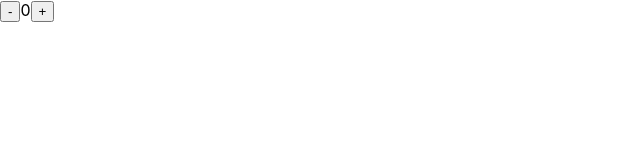
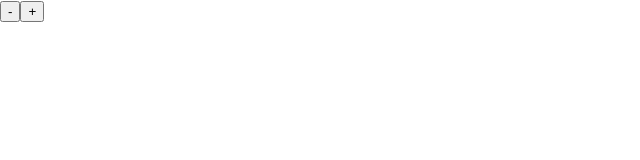
Before and after one commit to benjaminhernandez1981/React-Crash-Course-Week-5, a React (Create React App) app: page / in a window 1280 px wide. Shown: the top 160 px of the page, without its empty margins (0-640 px from the left). Built offline with nearby package versions, Linux system fonts and the light colour scheme.

Commit message:
react-crash-course-wk5

```diff
--- a/src/components/Counter.jsx
+++ b/src/components/Counter.jsx
@@ -1,21 +1,20 @@
 import React, { useState } from "react";
 
 function Counter() {
-  const [counter, setCounter] = useState(0);
-  function incrementCounter() {
-    setCounter((prevCounter) => prevCounter + 1);
-    setCounter((prevCounter) => prevCounter + 1);
+  const [arr, setArr] = useState([]);
+
+  function addPlus() {
+    setArr((prevArr) => [...prevArr, "+"]);
   }
 
-  function decrementCounter() {
-    setCounter((prevCounter) => prevCounter - 1);
-    setCounter((prevCounter) => prevCounter - 1);
+  function addMinus() {
+    setArr((prevArr) => [...prevArr, "-"]);
   }
   return (
     <div>
-      <button onClick={decrementCounter}>-</button>
-      {counter}
-      <button onClick={incrementCounter}>+</button>
+      <button onClick={addMinus}>-</button>
+      <button onClick={addPlus}>+</button>
+      {arr.toString()}
     </div>
   );
 }
```
